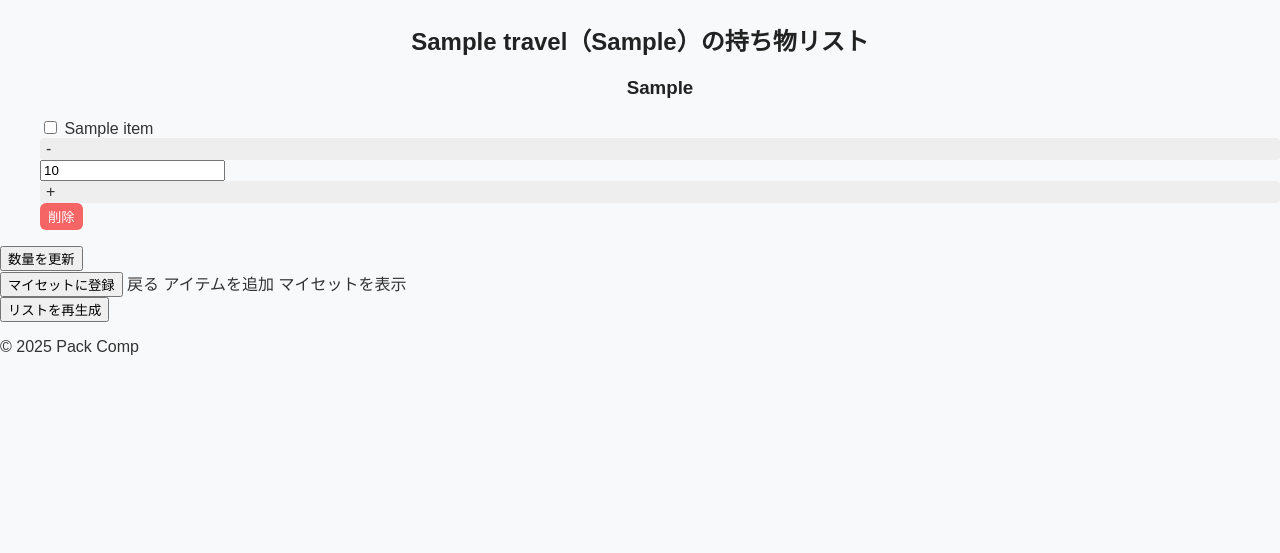
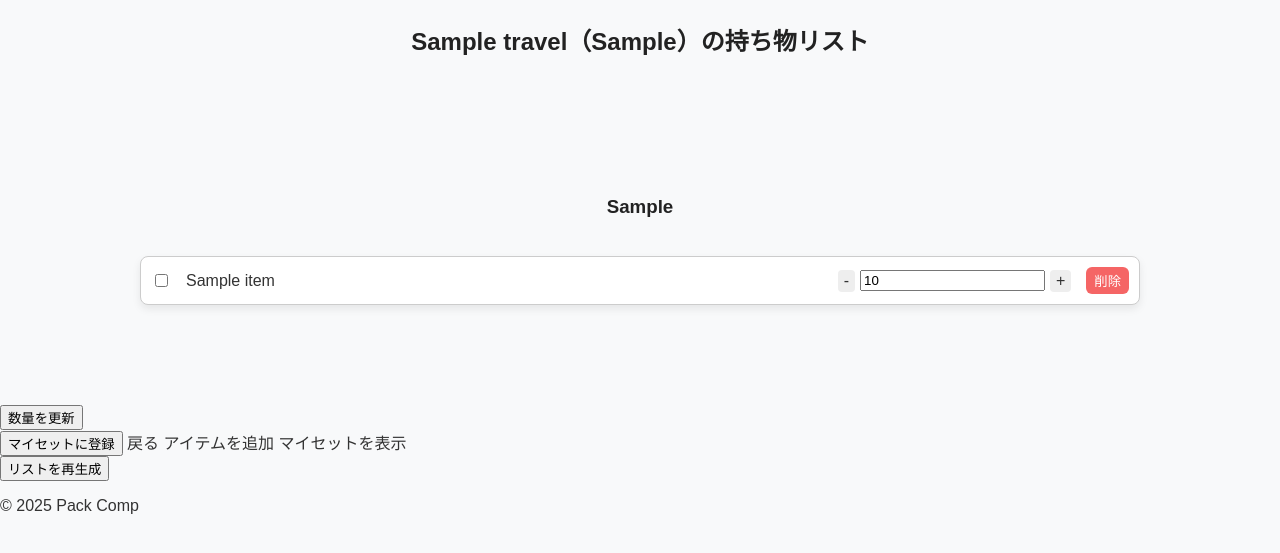
Before and after one commit to jolt-reco/packcomp, a Flask app: page /list/1 in a window 1280 px wide. Shown: the part 58-611 px from the top of the page. Run offline with Flask 3, Linux system fonts and the light colour scheme; a user stored in the database is signed in; tables that the repository leaves empty hold one stand-in row (values such as "Sample post").

Commit message:
add: UI修正用にdivタグおよびclass追加

```diff
--- a/app/templates/items_list.html
+++ b/app/templates/items_list.html
@@ -6,22 +6,27 @@
 <h2>{{ travel.title }}（{{ travel.destination }}）の持ち物リスト</h2>
 
 <form method="POST" action="{{ url_for('main.update_quantities', travel_id=travel.id) }}">
-
-    <ul>
+    <div class="items-grid">
         {% for category, items in items_category.items() %}
             <h3>{{ category }}</h3>
+            <div class="item-container">
                 {% for ti in items %}
-                <div class="item-row" data-travel-id="{{ travel.id }}" data-item-id="{{ ti.id }}">
+                    <div class="item-card" data-travel-id="{{ travel.id }}" data-item-id="{{ ti.id }}">
                         <input type="checkbox" class="select-for-myset" value="{{ ti.id }}">
-                        {{ ti.name }}
-                        <div class="down">-</div>
-                        <input type="number" class="qty" value="{{ ti.quantity }}" name="qty_{{ ti.id }}" min="1" required>
-                        <div class="up">+</div>
+                        <div class="item-name">{{ ti.name }}</div>
+
+                        <div class="qty-control">
+                            <div class="down">-</div>
+                            <input type="number" class="qty" value="{{ ti.quantity }}" name="qty_{{ ti.id }}" min="1" required>
+                            <div class="up">+</div>
+                        </div>
+
                         <button type="button" class="delete-btn">削除</button>
-                </div>
+                    </div>
                 {% endfor %}
+            </div>
         {% endfor %}
-    </ul>
+    </div>
     <button type="submit">数量を更新</button>
 </form>
 
@@ -38,7 +43,7 @@
 
 
 <script>
-    document.querySelectorAll(".item-row").forEach(row => {
+    document.querySelectorAll(".item-card").forEach(row => {
         const down = row.querySelector(".down");
         const up = row.querySelector(".up");
         const qty = row.querySelector(".qty");
```
